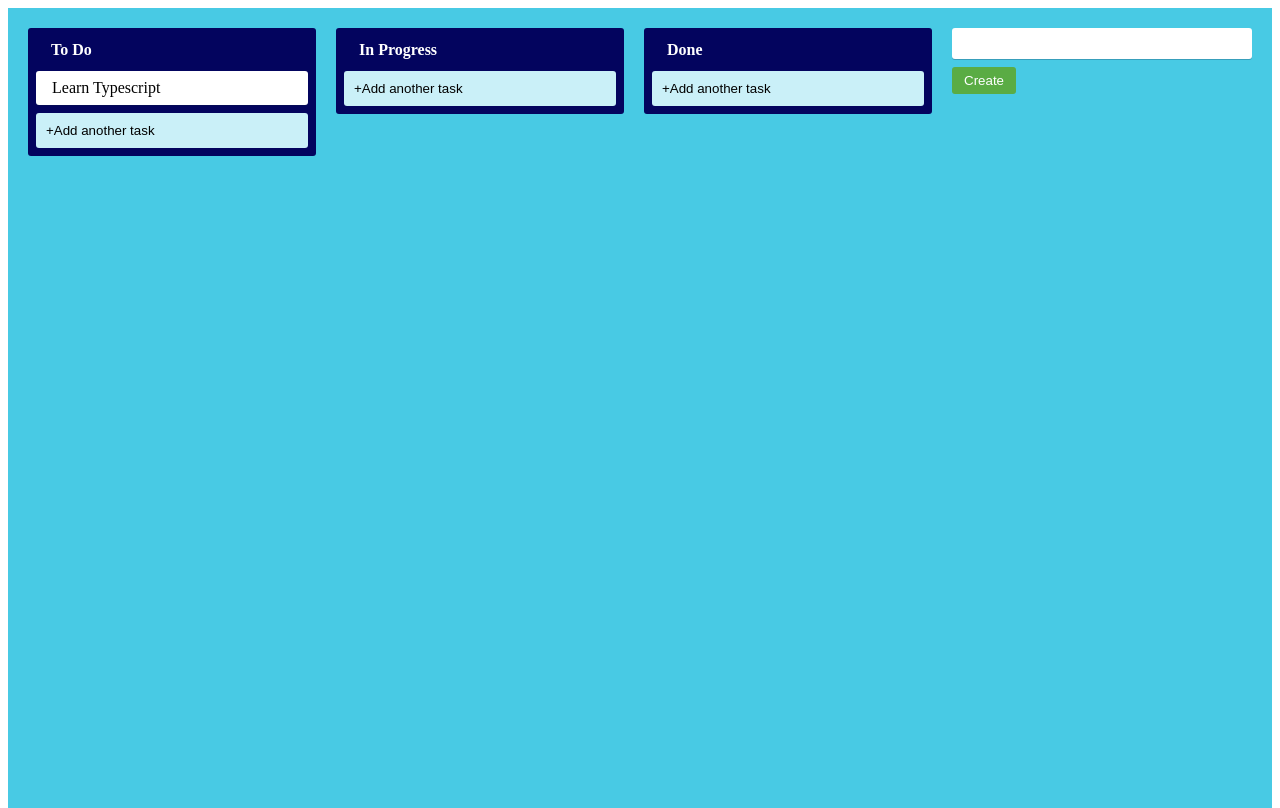
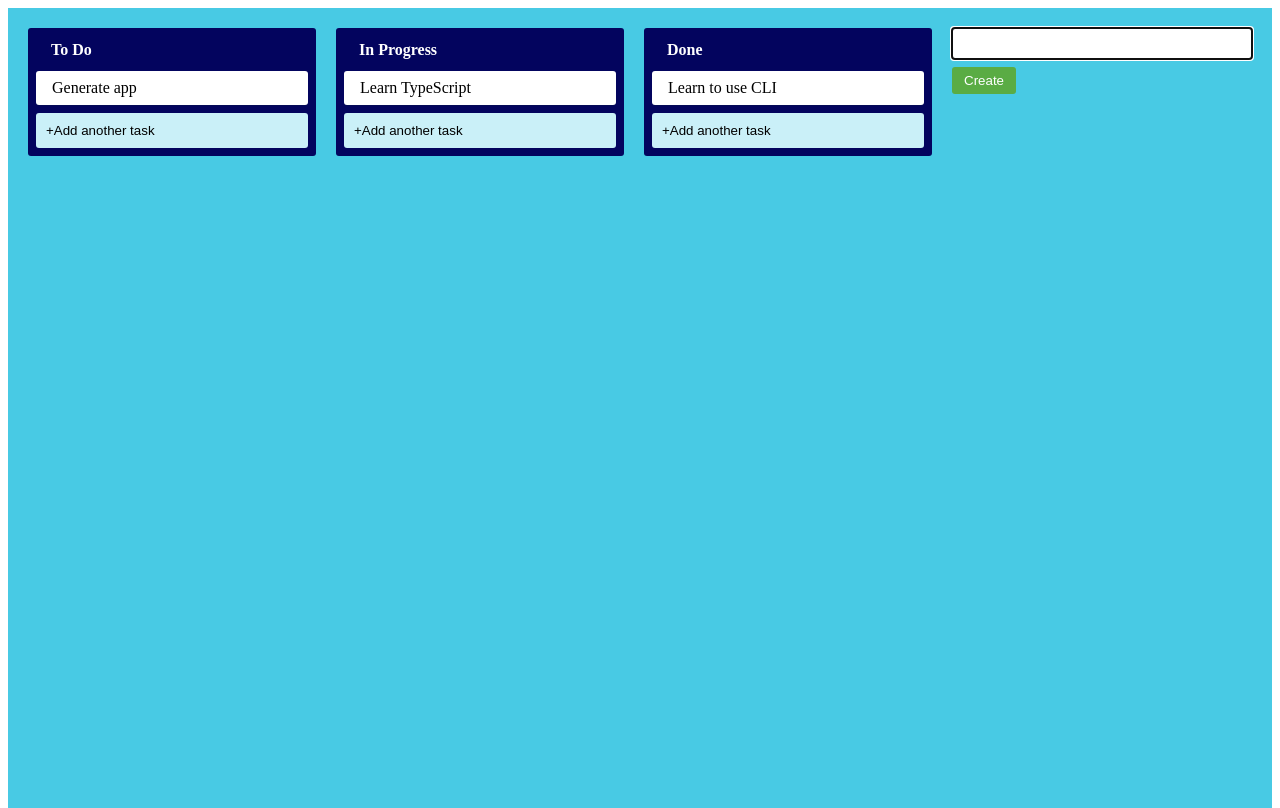
Before and after one commit to chinguyen202/trello-clone, a React (Create React App) app: page / in a window 1280 px wide. Both pictures are taken after a click on the button "+ Add another list". Built offline with nearby package versions, Linux system fonts and the light colour scheme.

Commit message:
add gloabl state

```diff
--- a/src/App.tsx
+++ b/src/App.tsx
@@ -2,16 +2,19 @@
 import { Column } from './components/Column';
 import { Card } from './components/Card';
 import { AppContainer } from './styles';
+import { useAppState } from './state/AppStateContext';
 
 export const App = () => {
+  const { lists } = useAppState();
   return (
     <AppContainer>
-      <Column text="To Do">
-        <Card text="Learn Typescript" />
-      </Column>
-      <Column text="In Progress"></Column>
-      <Column text="Done"></Column>
-      <AddNewItem toggleButtonText="+ Add another list" onAdd={console.log} />
+      {lists.map((list) => (
+        <Column text={list.text} key={list.id} id={list.id} />
+      ))}
+      <AddNewItem
+        toggleButtonText="+ Add another list"
+        onAdd={(e) => console.log(e)}
+      />
     </AppContainer>
   );
 };
--- a/src/components/Card.tsx
+++ b/src/components/Card.tsx
@@ -1,6 +1,7 @@
 import { CardContainer } from '../styles';
 
 type CardProps = {
+  id: string;
   text: string;
 };
 
--- a/src/components/Column.tsx
+++ b/src/components/Column.tsx
@@ -1,17 +1,25 @@
 import { ReactNode } from 'react';
 import { ColumnContainer, ColumnTitle } from '../styles';
 import { AddNewItem } from './AddNewItem';
+import { useAppState } from '../state/AppStateContext';
+import { Card } from './Card';
 
 type ColumnProps = {
+  id: string;
   text: string;
   children?: ReactNode;
 };
 
-export const Column = ({ text, children }: ColumnProps) => {
+export const Column = ({ text, id }: ColumnProps) => {
+  const { getTasksByListId } = useAppState();
+  const tasks = getTasksByListId(id);
+
   return (
     <ColumnContainer>
       <ColumnTitle>{text}</ColumnTitle>
-      {children}
+      {tasks.map((task) => (
+        <Card text={task.text} key={task.id} id={task.id} />
+      ))}
       <AddNewItem
         toggleButtonText="+Add another task"
         onAdd={console.log}
--- a/src/components/NewItemForm.tsx
+++ b/src/components/NewItemForm.tsx
@@ -1,4 +1,4 @@
-import { useState } from 'react';
+import { useState, KeyboardEvent } from 'react';
 import { NewItemButton, NewItemContainer, NewItemInput } from '../styles';
 import { useFocus } from '../utils/useFocus';
 
@@ -9,9 +9,20 @@
 export const NewItemForm = ({ onAdd }: NewItemFormProps) => {
   const [text, setText] = useState('');
   const inputRef = useFocus();
+  const handleAddText = (e: KeyboardEvent<HTMLInputElement>) => {
+    if (e.key === 'Enter') {
+      onAdd(text);
+    }
+  };
+
   return (
     <NewItemContainer>
-      <NewItemInput value={text} onChange={(e) => setText(e.target.value)} />
+      <NewItemInput
+        ref={inputRef}
+        value={text}
+        onChange={(e) => setText(e.target.value)}
+        onKeyDown={handleAddText}
+      />
       <NewItemButton onClick={() => onAdd(text)}>Create</NewItemButton>
     </NewItemContainer>
   );
--- a/src/index.tsx
+++ b/src/index.tsx
@@ -2,12 +2,15 @@
 import ReactDOM from 'react-dom/client';
 import './index.css';
 import { App } from './App';
+import { AppStateProvider } from './state/AppStateContext';
 
 const root = ReactDOM.createRoot(
   document.getElementById('root') as HTMLElement
 );
 root.render(
   <React.StrictMode>
-    <App />
+    <AppStateProvider>
+      <App />
+    </AppStateProvider>
   </React.StrictMode>
 );
--- /dev/null
+++ b/src/state/AppStateContext.tsx
@@ -0,0 +1,83 @@
+import {
+  FC,
+  PropsWithChildren,
+  ReactNode,
+  createContext,
+  useContext,
+} from 'react';
+
+type Task = {
+  id: string;
+  text: string;
+};
+
+type List = {
+  id: string;
+  text: string;
+  tasks: Task[];
+};
+
+export type AppState = {
+  lists: List[];
+};
+
+const appData: AppState = {
+  lists: [
+    {
+      id: '0',
+      text: 'To Do',
+      tasks: [
+        {
+          id: 'c0',
+          text: 'Generate app',
+        },
+      ],
+    },
+    {
+      id: '1',
+      text: 'In Progress',
+      tasks: [
+        {
+          id: 'c2',
+          text: 'Learn TypeScript',
+        },
+      ],
+    },
+    {
+      id: '2',
+      text: 'Done',
+      tasks: [
+        {
+          id: 'c3',
+          text: 'Learn to use CLI',
+        },
+      ],
+    },
+  ],
+};
+
+type AppStateContextProps = {
+  lists: List[];
+  getTasksByListId(id: string): Task[];
+};
+
+const AppStateContext = createContext<AppStateContextProps>(
+  {} as AppStateContextProps
+);
+
+export const AppStateProvider: FC<PropsWithChildren> = ({ children }) => {
+  const { lists } = appData;
+  const getTasksByListId = (id: string) => {
+    return lists.find((list) => list.id === id)?.tasks || [];
+  };
+
+  return (
+    <AppStateContext.Provider value={{ lists, getTasksByListId }}>
+      {children}
+    </AppStateContext.Provider>
+  );
+};
+
+export const useAppState = () => {
+  return useContext(AppStateContext);
+};
```
